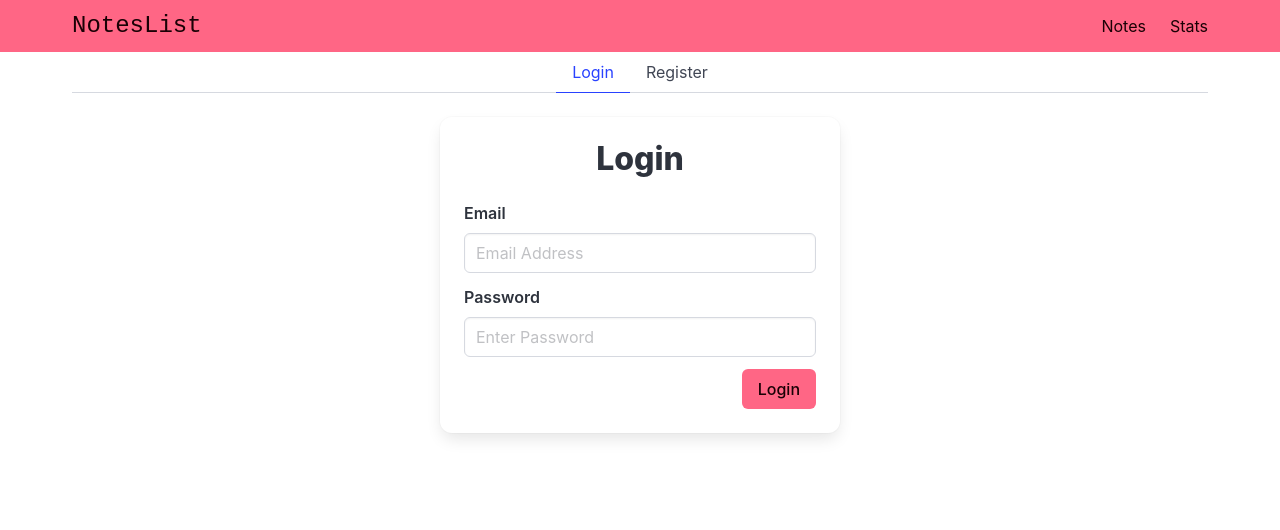
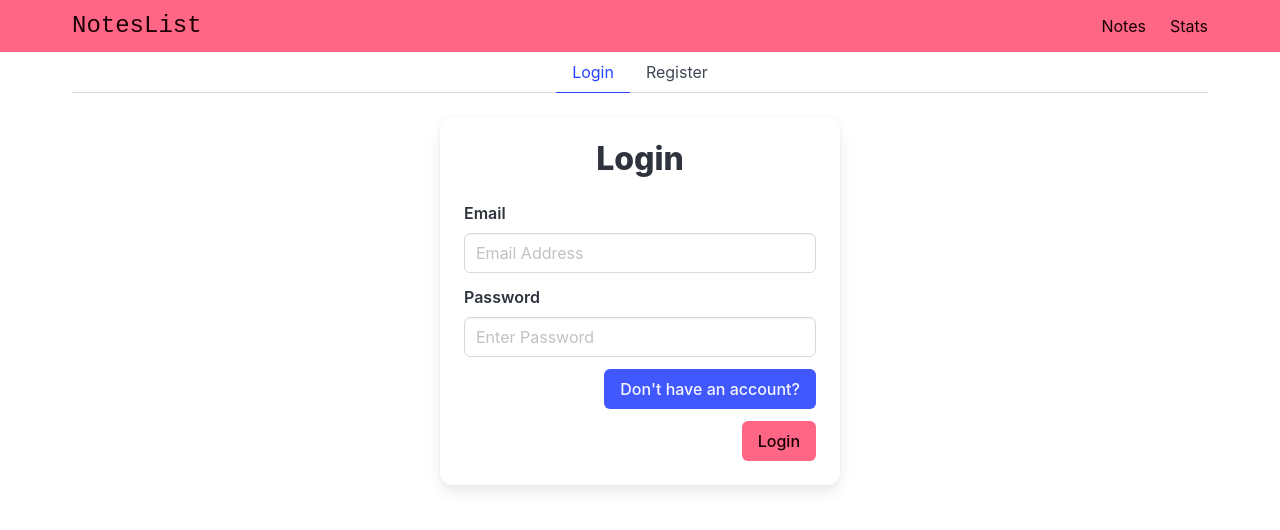
Before and after one commit to ibrohim2002/note-list, a Vue app: page /auth in a window 1280 px wide. Shown: the top 530 px of the page. Built offline with nearby package versions, Linux system fonts and the light colour scheme; no server answers.

Commit message:
add 'no acc/already have acc'

```diff
--- a/src/stores/AuthStore.js
+++ b/src/stores/AuthStore.js
@@ -12,19 +12,19 @@ import { useNotesStore } from "./NotesStore";
 
 export const useAuthStore = defineStore("authStore", () => {
   const user = ref({});
-  const router = useRouter()
-  const notesStore = useNotesStore()
+  const router = useRouter();
+  const notesStore = useNotesStore();
   const init = () => {
     onAuthStateChanged(auth, (userDetails) => {
       if (userDetails) {
         const uid = userDetails.uid;
         user.value = { email: userDetails.email, uid };
-        router.push({name: 'notes'})
-        notesStore.getNotes()
-    } else {
+        router.push({ name: "notes" });
+        notesStore.getNotes();
+      } else {
         user.value = {};
-        router.replace({name: 'auth'})
-        notesStore.clearNotes()
+        router.replace({ name: "auth" });
+        notesStore.clearNotes();
       }
     });
   };
@@ -43,21 +43,21 @@ export const useAuthStore = defineStore("authStore", () => {
         // ...
       })
       .catch((error) => {
+        alert('This email has already been registered')
         console.log(error.message);
         // ..
       });
   };
   const loginUser = (credentials) => {
     signInWithEmailAndPassword(auth, credentials.email, credentials.password)
-      .then((userCredential) => {
+    .then((userCredential) => {
         // Signed in
         const user = userCredential.user;
-        console.log();
 
         // ...
       })
       .catch((error) => {
-        console.log(error.message);
+        alert("no user found");
       });
   };
   const logoutUser = () => {
@@ -76,6 +76,6 @@ export const useAuthStore = defineStore("authStore", () => {
     loginUser,
     logoutUser,
     init,
-    user
+    user,
   };
 });
--- a/src/stores/NotesStore.js
+++ b/src/stores/NotesStore.js
@@ -22,6 +22,10 @@ export const useNotesStore = defineStore("notesStore", () => {
   let notesSnapshot = null;
   let notesCollectionRef;
   let notesCollectionQuery;
+  const credentials = {
+    email: "",
+    password: "",
+  };
 
   const getNoteContentById = computed(() => {
     return (id) => {
@@ -110,6 +114,7 @@ export const useNotesStore = defineStore("notesStore", () => {
     totalNotesCount,
     getNotes,
     notesLoaded,
+    credentials,
     clearNotes,
   };
 });
--- a/src/views/AuthView.vue
+++ b/src/views/AuthView.vue
@@ -23,7 +23,7 @@
                   class="input"
                   type="email"
                   placeholder="Email Address"
-                  v-model="credentials.email"
+                  v-model="notesStore.credentials.email"
                 />
               </div>
             </div>
@@ -34,11 +34,25 @@
                   class="input"
                   type="Password"
                   placeholder="Enter Password"
-                  v-model="credentials.password"
+                  v-model="notesStore.credentials.password"
                 />
               </div>
             </div>
 
+            <div class="field is-grouped is-grouped-right">
+              <p class="control">
+                <button
+                  class="button is-link"
+                  @click.prevent="register = !register"
+                >
+                  {{
+                    formTitle == "Login"
+                      ? "Don't have an account?"
+                      : "Already have an account?"
+                  }}
+                </button>
+              </p>
+            </div>
             <div class="field is-grouped is-grouped-right">
               <p class="control">
                 <button class="button is-danger">{{ formTitle }}</button>
@@ -54,24 +68,29 @@
 <script setup>
 import { computed, reactive, ref } from "vue";
 import { useAuthStore } from "@/stores/AuthStore";
+import { useNotesStore } from "@/stores/NotesStore";
 const register = ref(false);
-const authStore = useAuthStore()
+const authStore = useAuthStore();
+const notesStore = useNotesStore();
 const formTitle = computed(() => {
   return register.value ? "Register" : "Login";
 });
-const credentials = reactive({
-  email: "",
-  password: "",
-});
+// const credentials = reactive({
+//   email: "",
+//   password: "",
+// });
 const onSubmit = () => {
-  if (!credentials.email || !credentials.password) {
+  if (!notesStore.credentials.email || !notesStore.credentials.password) {
     alert("Please enter email and password");
     return;
-  }
-  if(register.value){
-    authStore.registerUser(credentials)
-  }else{
-    authStore.loginUser(credentials)
+  } else {
+    if (register.value) {
+      authStore.registerUser(notesStore.credentials);
+    } else {
+      authStore.loginUser(notesStore.credentials);
+    }
+    notesStore.credentials.email = "";
+    notesStore.credentials.password = "";
   }
 };
 </script>
```
